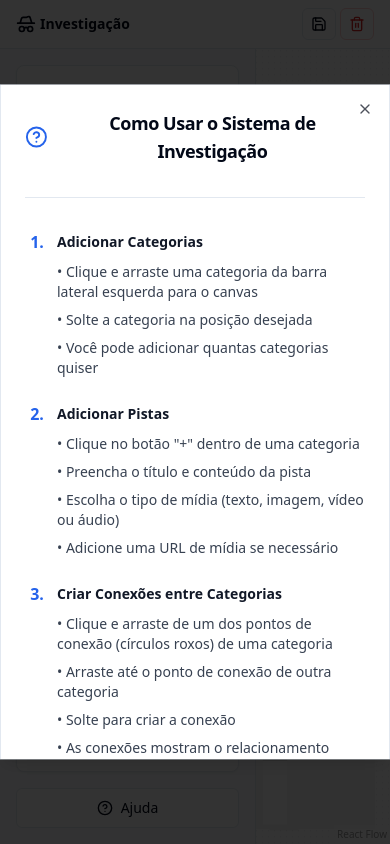
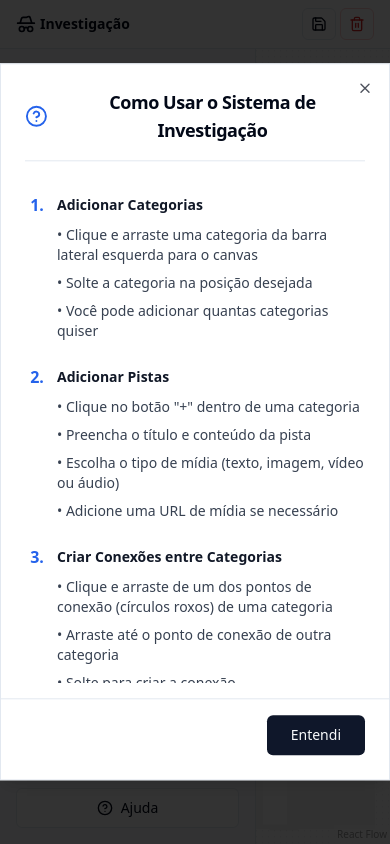
Before and after one commit to alansods/investigacao-criminal, a React (Vite) app: page / in a window 390 px wide. Both pictures are taken after a click on the button "Ajuda". Built offline with nearby package versions, Linux system fonts and the light colour scheme.

Commit message:
fix: visualizacao tablet

```diff
--- a/src/App.tsx
+++ b/src/App.tsx
@@ -42,9 +42,9 @@ function App() {
   };
 
   return (
-    <div className="h-screen flex flex-col">
+    <div className="h-full flex flex-col overflow-hidden">
       {/* Header */}
-      <header className="border-b bg-background/95 backdrop-blur supports-[backdrop-filter]:bg-background/60">
+      <header className="border-b bg-background/95 backdrop-blur supports-[backdrop-filter]:bg-background/60 flex-shrink-0">
         <div className="container flex h-12 sm:h-14 lg:h-16 max-w-screen-2xl items-center px-4 sm:px-6 lg:px-8">
           <div className="mr-2 sm:mr-4 flex items-center">
             <HatGlasses className="h-5 w-5 sm:h-6 sm:w-6 mr-1 sm:mr-2" />
@@ -90,7 +90,7 @@ function App() {
       </header>
 
       {/* Main Content */}
-      <main className="flex-1 min-h-0">
+      <main className="flex-1 min-h-0 overflow-hidden">
         <InvestigationCanvas ref={canvasRef} />
       </main>
 
--- a/src/components/HelpModal.tsx
+++ b/src/components/HelpModal.tsx
@@ -15,7 +15,8 @@ interface HelpModalProps {
 export const HelpModal = ({ isOpen, onClose }: HelpModalProps) => {
   return (
     <Dialog open={isOpen} onOpenChange={onClose}>
-      <DialogContent className="sm:max-w-2xl max-h-[80vh] overflow-y-auto">
+      <DialogContent className="sm:max-w-2xl max-h-[85vh] md:max-h-[80vh] overflow-hidden flex flex-col p-0">
+        <div className="px-6 pt-6">
           <DialogHeader>
             <div className="flex items-center gap-3">
               <HelpCircle className="h-6 w-6 text-blue-600" />
@@ -26,8 +27,9 @@ export const HelpModal = ({ isOpen, onClose }: HelpModalProps) => {
           </DialogHeader>
 
           <div className="border-t mt-4"></div>
+        </div>
 
-        <div className="space-y-6 py-4">
+        <div className="space-y-6 py-4 px-6 overflow-y-auto flex-1">
           {/* Adicionar Categorias */}
           <section>
             <h3 className="text-sm font-semibold text-gray-900 mb-2 flex items-center gap-2">
@@ -224,7 +226,7 @@ export const HelpModal = ({ isOpen, onClose }: HelpModalProps) => {
           </section>
         </div>
 
-        <div className="flex justify-end pt-4 border-t">
+        <div className="flex justify-end pt-4 pb-6 px-6 border-t bg-white">
           <Button onClick={onClose} className="px-6">
             Entendi
           </Button>
--- a/src/index.css
+++ b/src/index.css
@@ -56,7 +56,22 @@
   body {
     @apply bg-background text-foreground;
   }
-  html, body, #root {
+  html, body {
+    height: 100%;
+    height: 100vh;
+    height: 100dvh; /* Dynamic viewport height for mobile */
+    width: 100%;
+    margin: 0;
+    padding: 0;
+    overflow: hidden;
+    position: fixed;
+    top: 0;
+    left: 0;
+    right: 0;
+    bottom: 0;
+  }
+
+  #root {
     height: 100%;
     width: 100%;
     margin: 0;
```
Lines whose indentation alone changed are shown as unchanged.
